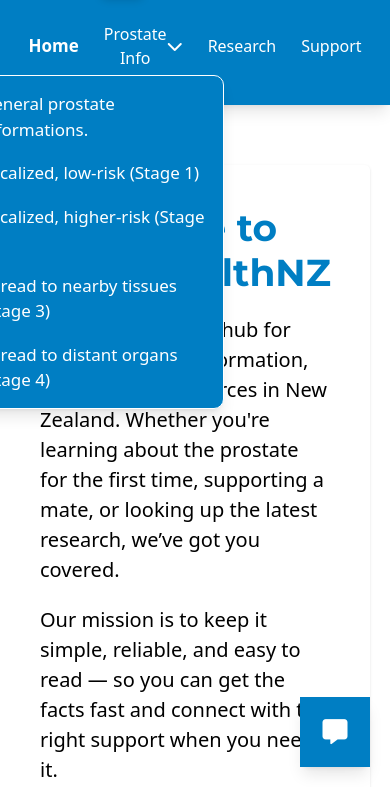
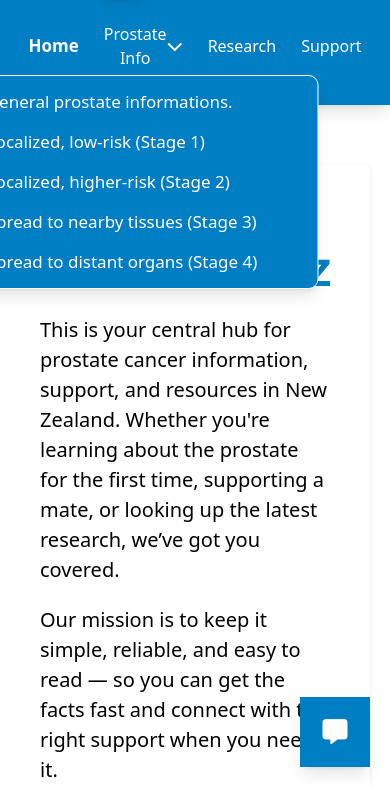
Before and after one commit to Soulstrikes/menshealthnz, a website: page index.html in a window 390 px wide. Both pictures are taken after a click on the button "Prostate Info". Shown: the part 57-844 px from the top of the page. Drawn offline with nearby package versions, Linux system fonts and the light colour scheme.

Commit message:
mobile font size

```diff
--- a/style/style.css
+++ b/style/style.css
@@ -773,24 +773,35 @@ footer {
   }
 
   #infoDropdown {
-    width: 260px !important;        /* wide but safe for mobile */
-    left: 0 !important;             /* align under button */
-    right: auto !important;         /* prevent overshoot */
-    transform: translateX(-10%);    /* shift slightly to the right */
+    position: absolute;
+    top: 100%;
+    left: 0;
+
+    /* Fluid and safe width */
+    width: 90vw !important;       /* 90% of screen width */
+    max-width: 20rem !important;  /* cap at ~320px */
+    min-width: 14rem !important;  /* keep it readable */
+
     padding: 0.3rem 0 !important;
-    overflow-wrap: break-word !important;  /* prevent text breaking outside */
+
+    /* Prevent cutoff */
+    overflow-wrap: break-word;
+    word-break: break-word;
+
+    /* Slight shift right without breaking layout */
+    transform: translateX(-0.7rem);
   }
 
   #infoDropdown a {
     font-size: 0.85rem !important;
-    padding: 0.45rem 0.8rem !important;
+    padding: 0.45rem 0.9rem !important;
     white-space: normal !important;
+    line-height: 1.3;
   }
 
   #infoDropdown li {
     border-width: 0 !important;
   }
-
 
   /* Header padding */
   header {
```
